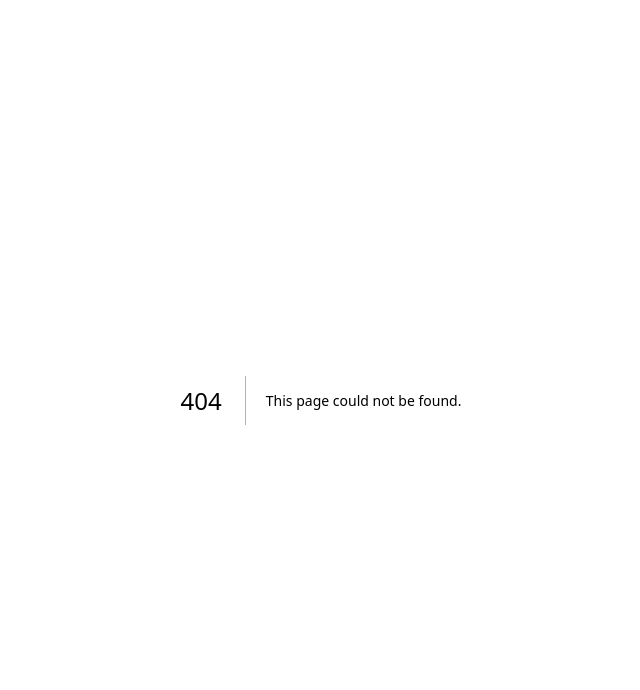
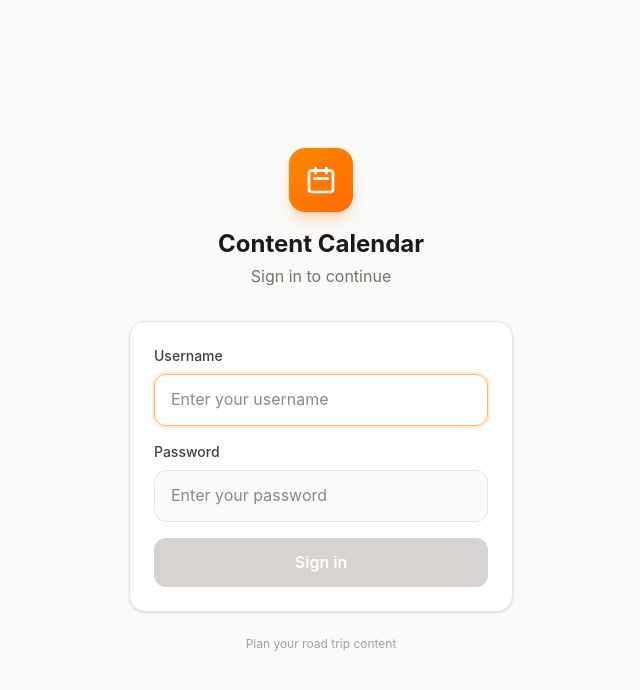
Before and after one commit to gitpancake/content.henrypye.xyz, a Next.js app: page /login in a window 1280 px wide. Before the commit this address had no page. Shown: the top 690 px of the page, without its empty margins (319-959 px from the left). Built offline with nearby package versions, Linux system fonts and the light colour scheme.

Commit message:
feat: Replace basic auth with nice login UI
- Add /login page with styled form matching app design
- Cookie-based authentication (30 day session)
- Middleware redirects to login if not authenticated
- Login API validates against AUTH_USERNAME/AUTH_PASSWORD env vars

```diff
--- /dev/null
+++ b/app/api/auth/login/route.ts
@@ -0,0 +1,39 @@
+import { NextResponse } from "next/server";
+import { cookies } from "next/headers";
+
+export async function POST(request: Request) {
+  const { username, password } = await request.json();
+
+  const validUsername = process.env.AUTH_USERNAME;
+  const validPassword = process.env.AUTH_PASSWORD;
+
+  if (!validUsername || !validPassword) {
+    // No auth configured, allow access
+    const response = NextResponse.json({ success: true });
+    (await cookies()).set("auth_token", "authenticated", {
+      httpOnly: true,
+      secure: process.env.NODE_ENV === "production",
+      sameSite: "lax",
+      maxAge: 60 * 60 * 24 * 30, // 30 days
+      path: "/",
+    });
+    return response;
+  }
+
+  if (username === validUsername && password === validPassword) {
+    // Create a simple auth token (in production you'd want something more secure)
+    const token = Buffer.from(`${username}:${Date.now()}`).toString("base64");
+
+    const response = NextResponse.json({ success: true });
+    (await cookies()).set("auth_token", token, {
+      httpOnly: true,
+      secure: process.env.NODE_ENV === "production",
+      sameSite: "lax",
+      maxAge: 60 * 60 * 24 * 30, // 30 days
+      path: "/",
+    });
+    return response;
+  }
+
+  return NextResponse.json({ error: "Invalid credentials" }, { status: 401 });
+}
--- /dev/null
+++ b/app/login/page.tsx
@@ -0,0 +1,118 @@
+"use client";
+
+import { useState } from "react";
+import { useRouter } from "next/navigation";
+
+export default function LoginPage() {
+  const router = useRouter();
+  const [username, setUsername] = useState("");
+  const [password, setPassword] = useState("");
+  const [error, setError] = useState("");
+  const [isLoading, setIsLoading] = useState(false);
+
+  const handleSubmit = async (e: React.FormEvent) => {
+    e.preventDefault();
+    setError("");
+    setIsLoading(true);
+
+    try {
+      const response = await fetch("/api/auth/login", {
+        method: "POST",
+        headers: { "Content-Type": "application/json" },
+        body: JSON.stringify({ username, password }),
+      });
+
+      if (response.ok) {
+        router.push("/");
+        router.refresh();
+      } else {
+        setError("Invalid username or password");
+      }
+    } catch {
+      setError("Something went wrong. Please try again.");
+    } finally {
+      setIsLoading(false);
+    }
+  };
+
+  return (
+    <div className="min-h-screen bg-[var(--background)] flex items-center justify-center p-4">
+      <div className="w-full max-w-sm animate-fade-in">
+        {/* Logo/Header */}
+        <div className="text-center mb-8">
+          <div className="w-16 h-16 bg-gradient-to-br from-orange-400 to-orange-500 rounded-2xl flex items-center justify-center mx-auto mb-4 shadow-lg shadow-orange-500/25">
+            <svg className="w-8 h-8 text-white" fill="none" stroke="currentColor" viewBox="0 0 24 24">
+              <path strokeLinecap="round" strokeLinejoin="round" strokeWidth={2} d="M8 7V3m8 4V3m-9 8h10M5 21h14a2 2 0 002-2V7a2 2 0 00-2-2H5a2 2 0 00-2 2v12a2 2 0 002 2z" />
+            </svg>
+          </div>
+          <h1 className="text-2xl font-bold text-stone-900">Content Calendar</h1>
+          <p className="text-stone-500 mt-1">Sign in to continue</p>
+        </div>
+
+        {/* Login Form */}
+        <form onSubmit={handleSubmit} className="bg-white rounded-2xl shadow-sm border border-stone-200 p-6 space-y-4">
+          {error && (
+            <div className="p-3 bg-red-50 border border-red-100 rounded-xl text-sm text-red-600 animate-fade-in">
+              {error}
+            </div>
+          )}
+
+          <div>
+            <label htmlFor="username" className="block text-sm font-medium text-stone-700 mb-2">
+              Username
+            </label>
+            <input
+              id="username"
+              type="text"
+              value={username}
+              onChange={(e) => setUsername(e.target.value)}
+              required
+              autoComplete="username"
+              autoFocus
+              className="w-full px-4 py-3 rounded-xl border border-stone-200 bg-stone-50 focus:bg-white focus:border-orange-300 focus:ring-2 focus:ring-orange-100 transition-all"
+              placeholder="Enter your username"
+            />
+          </div>
+
+          <div>
+            <label htmlFor="password" className="block text-sm font-medium text-stone-700 mb-2">
+              Password
+            </label>
+            <input
+              id="password"
+              type="password"
+              value={password}
+              onChange={(e) => setPassword(e.target.value)}
+              required
+              autoComplete="current-password"
+              className="w-full px-4 py-3 rounded-xl border border-stone-200 bg-stone-50 focus:bg-white focus:border-orange-300 focus:ring-2 focus:ring-orange-100 transition-all"
+              placeholder="Enter your password"
+            />
+          </div>
+
+          <button
+            type="submit"
+            disabled={isLoading || !username || !password}
+            className="w-full py-3 bg-orange-500 text-white rounded-xl font-semibold hover:bg-orange-600 disabled:bg-stone-300 disabled:cursor-not-allowed transition-all shadow-lg shadow-orange-500/25 disabled:shadow-none flex items-center justify-center gap-2"
+          >
+            {isLoading ? (
+              <>
+                <svg className="w-5 h-5 animate-spin" fill="none" viewBox="0 0 24 24">
+                  <circle className="opacity-25" cx="12" cy="12" r="10" stroke="currentColor" strokeWidth="4" />
+                  <path className="opacity-75" fill="currentColor" d="M4 12a8 8 0 018-8V0C5.373 0 0 5.373 0 12h4zm2 5.291A7.962 7.962 0 014 12H0c0 3.042 1.135 5.824 3 7.938l3-2.647z" />
+                </svg>
+                Signing in...
+              </>
+            ) : (
+              "Sign in"
+            )}
+          </button>
+        </form>
+
+        <p className="text-center text-xs text-stone-400 mt-6">
+          Plan your road trip content
+        </p>
+      </div>
+    </div>
+  );
+}
--- a/middleware.ts
+++ b/middleware.ts
@@ -2,49 +2,40 @@ import { NextResponse } from "next/server";
 import type { NextRequest } from "next/server";
 
 export function middleware(request: NextRequest) {
-  const authHeader = request.headers.get("authorization");
+    const { pathname } = request.nextUrl;
 
-  if (!authHeader) {
-    return new NextResponse("Authentication required", {
-      status: 401,
-      headers: {
-        "WWW-Authenticate": 'Basic realm="Content Calendar"',
-      },
-    });
+    // Allow access to login page and auth API
+    if (pathname === "/login" || pathname.startsWith("/api/auth")) {
+        return NextResponse.next();
     }
 
-  const [scheme, encoded] = authHeader.split(" ");
-
-  if (scheme !== "Basic" || !encoded) {
-    return new NextResponse("Invalid authentication", {
-      status: 401,
-      headers: {
-        "WWW-Authenticate": 'Basic realm="Content Calendar"',
-      },
-    });
+    // Allow static files
+    if (
+        pathname.startsWith("/_next") ||
+        pathname.startsWith("/favicon") ||
+        pathname.includes(".")
+    ) {
+        return NextResponse.next();
     }
-
-  const decoded = atob(encoded);
-  const [username, password] = decoded.split(":");
 
     const validUsername = process.env.AUTH_USERNAME;
     const validPassword = process.env.AUTH_PASSWORD;
 
+    // If no auth configured, allow access
     if (!validUsername || !validPassword) {
-    // If no auth configured, allow access (for local dev without auth)
         return NextResponse.next();
     }
 
-  if (username === validUsername && password === validPassword) {
-    return NextResponse.next();
+    // Check for auth cookie
+    const authToken = request.cookies.get("auth_token");
+
+    if (!authToken) {
+        // Redirect to login page
+        const loginUrl = new URL("/login", request.url);
+        return NextResponse.redirect(loginUrl);
     }
 
-  return new NextResponse("Invalid credentials", {
-    status: 401,
-    headers: {
-      "WWW-Authenticate": 'Basic realm="Content Calendar"',
-    },
-  });
+    return NextResponse.next();
 }
 
 export const config = {
```
Lines whose indentation alone changed are shown as unchanged.
